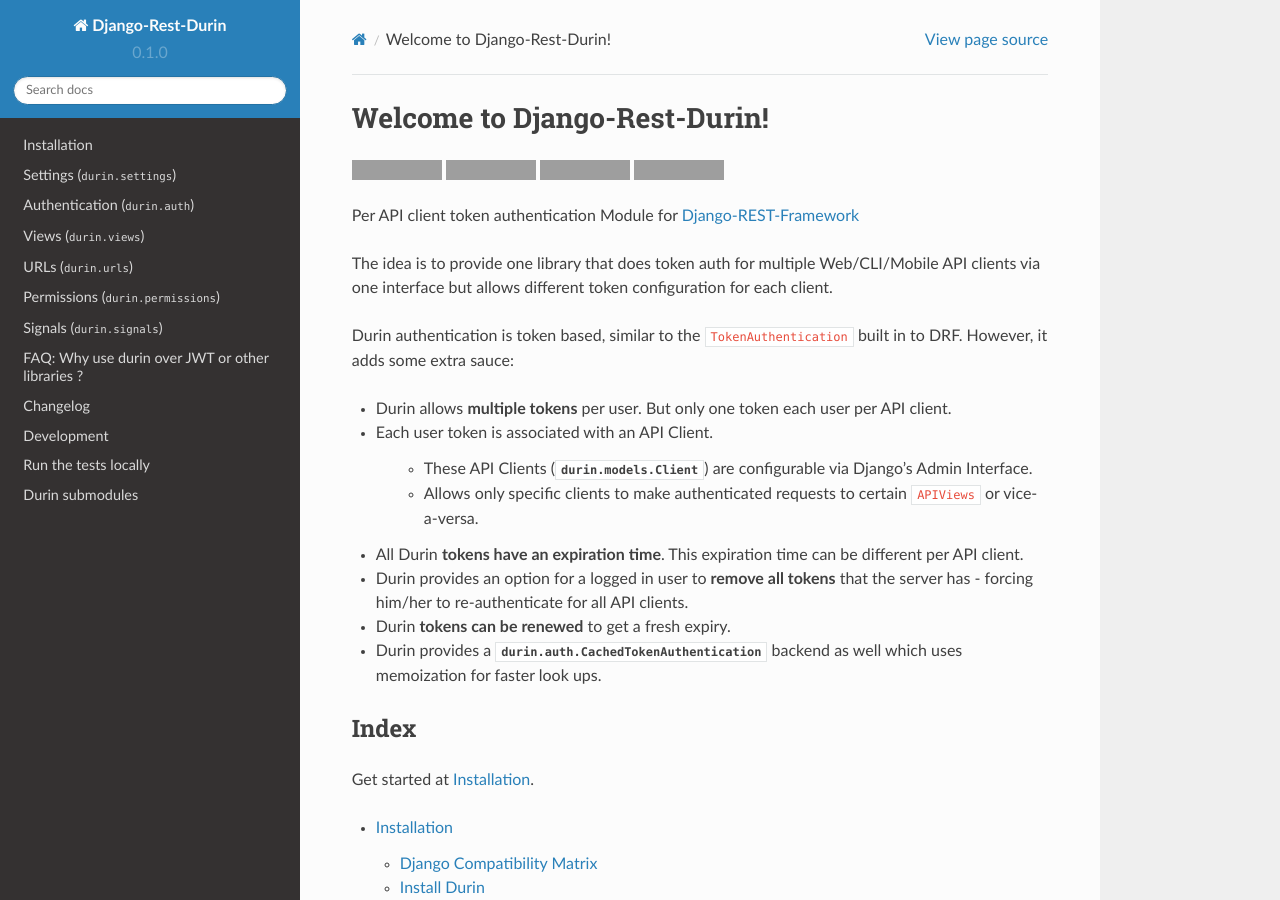
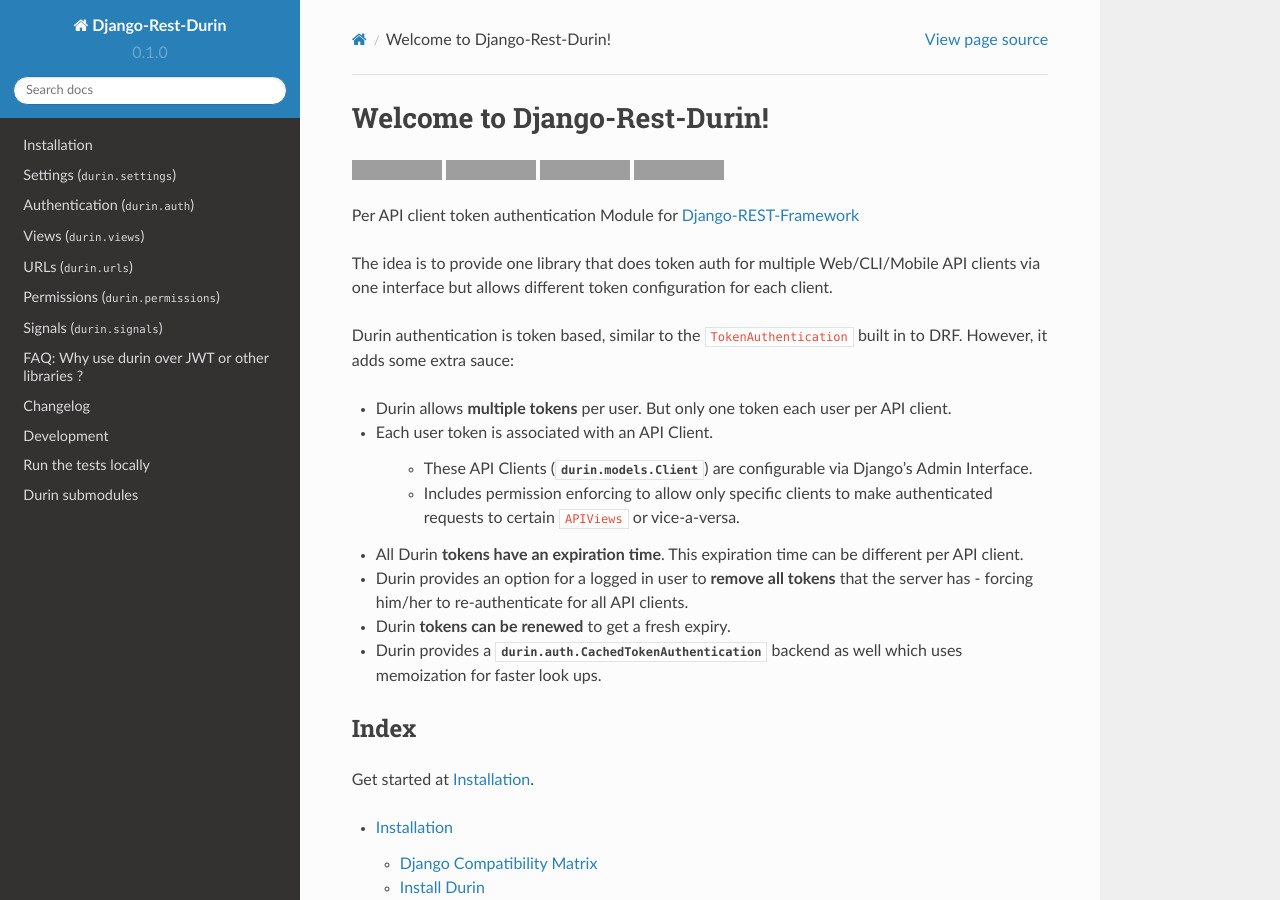
Before and after one commit to eshaan7/django-rest-durin, a Sphinx documentation site: the page built from docs/source/index.rst, in a window 1280 px wide and 900 px high. Built offline with Sphinx 7.4.7 and the Read the Docs theme 2.0.0, drawn with Linux system fonts in a browser that asks for light colours; grey boxes are pictures that could not be loaded.

```diff
--- a/docs/source/index.rst
+++ b/docs/source/index.rst
@@ -17,8 +17,7 @@ built in to DRF. However, it adds some extra sauce:
 - Each user token is associated with an API Client.
 
    - These API Clients (:class:`durin.models.Client`) are configurable via Django's Admin Interface.
-   - Allows only specific clients to make authenticated requests to certain ``APIViews`` or vice-a-versa.
-
+   - Includes permission enforcing to allow only specific clients to make authenticated requests to certain ``APIViews`` or vice-a-versa.
 - All Durin **tokens have an expiration time**. This expiration time can be different per API client.
 - Durin provides an option for a logged in user to **remove all tokens** that the server has - forcing him/her to re-authenticate for all API clients.
 - Durin **tokens can be renewed** to get a fresh expiry.
```
Also changed, not shown: README.md (+7 -4 lines), 2 other files.
